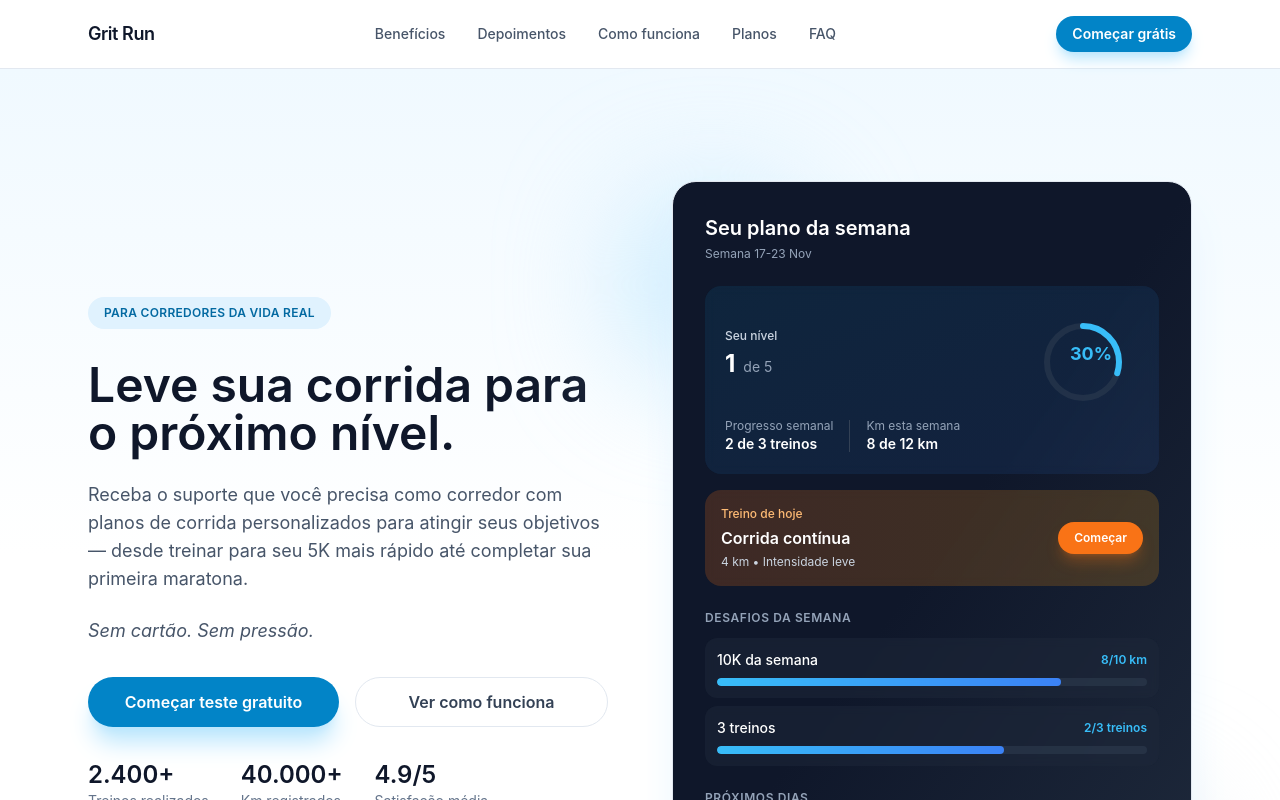
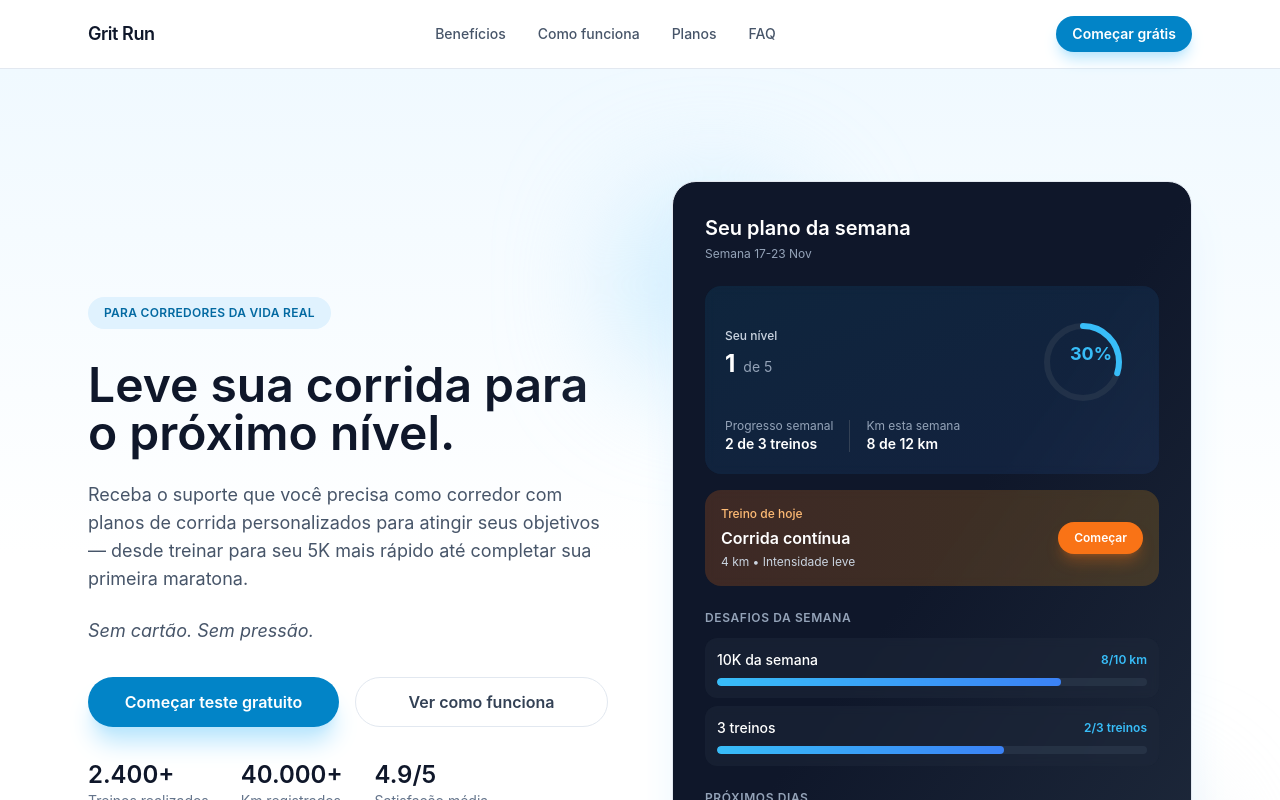
Before and after one commit to lzuneto/Landing-Page-Says, a React (Vite) app: page / in a window 1280 px wide. Shown: the top 800 px of the page. Built offline with nearby package versions, Linux system fonts and the light colour scheme.

Commit message:
Oculta seção de depoimentos e remove link do header

```diff
--- a/src/LandingPage.tsx
+++ b/src/LandingPage.tsx
@@ -966,7 +966,6 @@ const LandingPage = () => {
           <nav className="hidden items-center gap-8 text-sm font-medium text-slate-600 md:flex">
             {[
               { label: copy.header.nav.benefits, id: 'benefits' },
-              { label: copy.header.nav.testimonials, id: 'testimonials' },
               { label: copy.header.nav.howItWorks, id: 'steps' },
               { label: copy.header.nav.plans, id: 'plans' },
               { label: copy.header.nav.faq, id: 'faq' },
@@ -1582,7 +1581,7 @@ const LandingPage = () => {
         </section>
 
         {/* Depoimentos */}
-        <section id="testimonials" className="bg-white">
+        <section id="testimonials" className="hidden bg-white">
           <div className="mx-auto max-w-6xl px-6 py-20">
             <div className="space-y-4 text-center">
               <p className="text-sm font-semibold uppercase tracking-[0.2em] text-sky-600">
```
